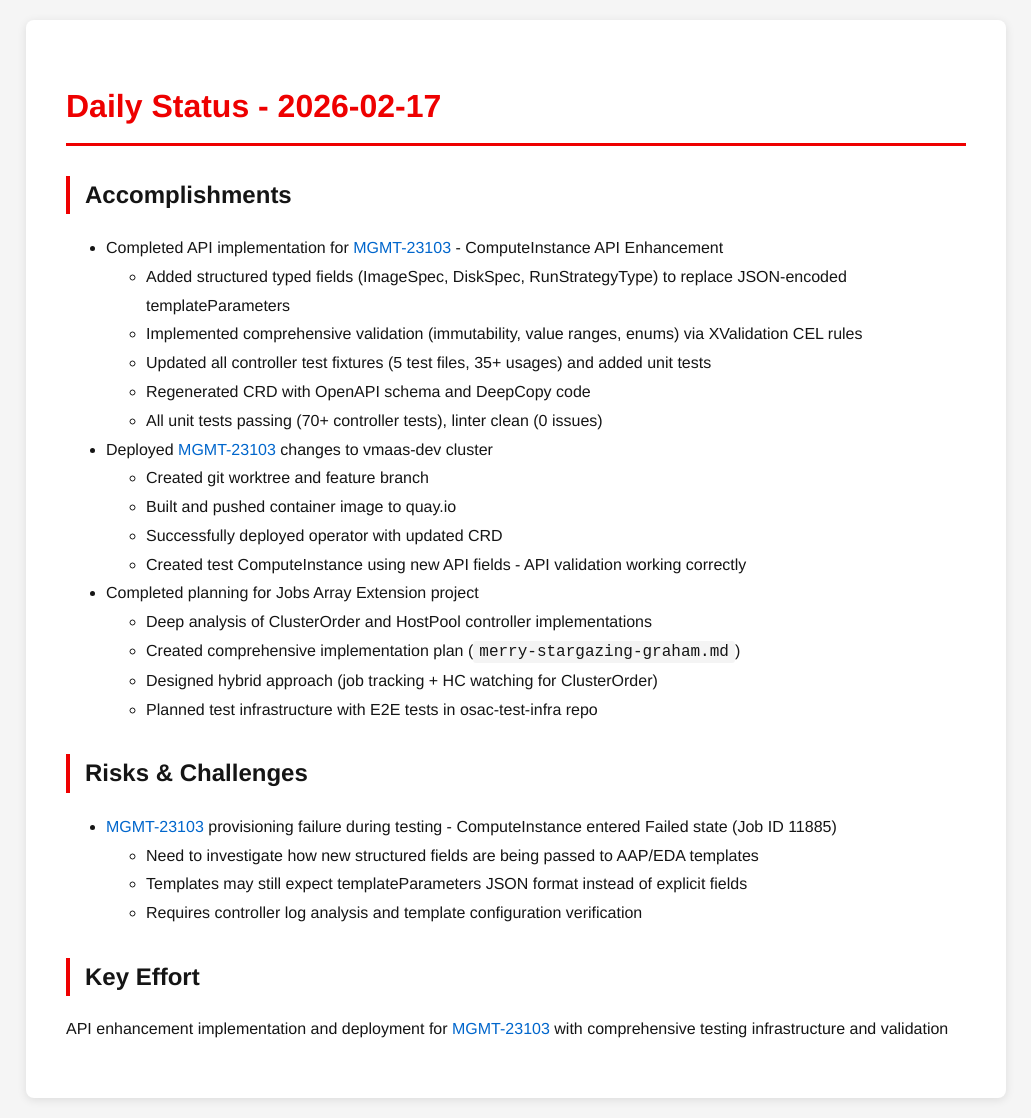
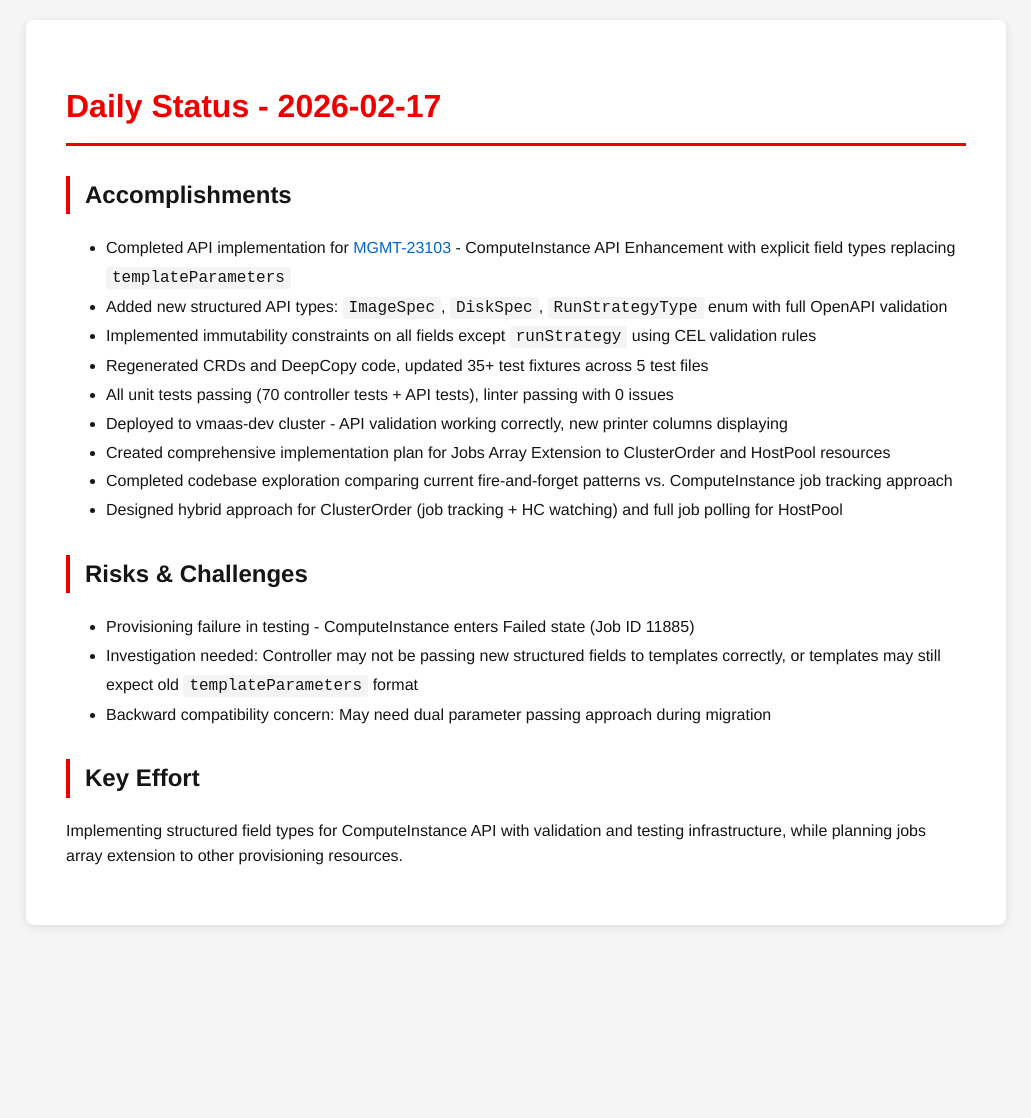
Before and after one commit to tzvatot/daily-status, a Jekyll site: the page built from 2026-02-17.md, in a window 1280 px wide. Shown: the whole page, without its empty margins (124-1155 px from the left). Built offline with Jekyll 4.4.1, drawn with Linux system fonts in a browser that asks for light colours; after the commit the page ends 945 px from its top, so only the background shows below that.

Commit message:
Daily status update - 2026-02-17

```diff
--- a/2026-02-17.md
+++ b/2026-02-17.md
@@ -7,28 +7,20 @@ date: 2026-02-17
 # Daily Status - 2026-02-17
 
 ## Accomplishments
-- Completed API implementation for [MGMT-23103](https://issues.redhat.com/browse/MGMT-23103) - ComputeInstance API Enhancement
-  - Added structured typed fields (ImageSpec, DiskSpec, RunStrategyType) to replace JSON-encoded templateParameters
-  - Implemented comprehensive validation (immutability, value ranges, enums) via XValidation CEL rules
-  - Updated all controller test fixtures (5 test files, 35+ usages) and added unit tests
-  - Regenerated CRD with OpenAPI schema and DeepCopy code
-  - All unit tests passing (70+ controller tests), linter clean (0 issues)
-- Deployed [MGMT-23103](https://issues.redhat.com/browse/MGMT-23103) changes to vmaas-dev cluster
-  - Created git worktree and feature branch
-  - Built and pushed container image to quay.io
-  - Successfully deployed operator with updated CRD
-  - Created test ComputeInstance using new API fields - API validation working correctly
-- Completed planning for Jobs Array Extension project
-  - Deep analysis of ClusterOrder and HostPool controller implementations
-  - Created comprehensive implementation plan (`merry-stargazing-graham.md`)
-  - Designed hybrid approach (job tracking + HC watching for ClusterOrder)
-  - Planned test infrastructure with E2E tests in osac-test-infra repo
+- Completed API implementation for [MGMT-23103](https://issues.redhat.com/browse/MGMT-23103) - ComputeInstance API Enhancement with explicit field types replacing `templateParameters`
+- Added new structured API types: `ImageSpec`, `DiskSpec`, `RunStrategyType` enum with full OpenAPI validation
+- Implemented immutability constraints on all fields except `runStrategy` using CEL validation rules
+- Regenerated CRDs and DeepCopy code, updated 35+ test fixtures across 5 test files
+- All unit tests passing (70 controller tests + API tests), linter passing with 0 issues
+- Deployed to vmaas-dev cluster - API validation working correctly, new printer columns displaying
+- Created comprehensive implementation plan for Jobs Array Extension to ClusterOrder and HostPool resources
+- Completed codebase exploration comparing current fire-and-forget patterns vs. ComputeInstance job tracking approach
+- Designed hybrid approach for ClusterOrder (job tracking + HC watching) and full job polling for HostPool
 
 ## Risks & Challenges
-- [MGMT-23103](https://issues.redhat.com/browse/MGMT-23103) provisioning failure during testing - ComputeInstance entered Failed state (Job ID 11885)
-  - Need to investigate how new structured fields are being passed to AAP/EDA templates
-  - Templates may still expect templateParameters JSON format instead of explicit fields
-  - Requires controller log analysis and template configuration verification
+- Provisioning failure in testing - ComputeInstance enters Failed state (Job ID 11885)
+- Investigation needed: Controller may not be passing new structured fields to templates correctly, or templates may still expect old `templateParameters` format
+- Backward compatibility concern: May need dual parameter passing approach during migration
 
 ## Key Effort
-API enhancement implementation and deployment for [MGMT-23103](https://issues.redhat.com/browse/MGMT-23103) with comprehensive testing infrastructure and validation
+Implementing structured field types for ComputeInstance API with validation and testing infrastructure, while planning jobs array extension to other provisioning resources.
```
